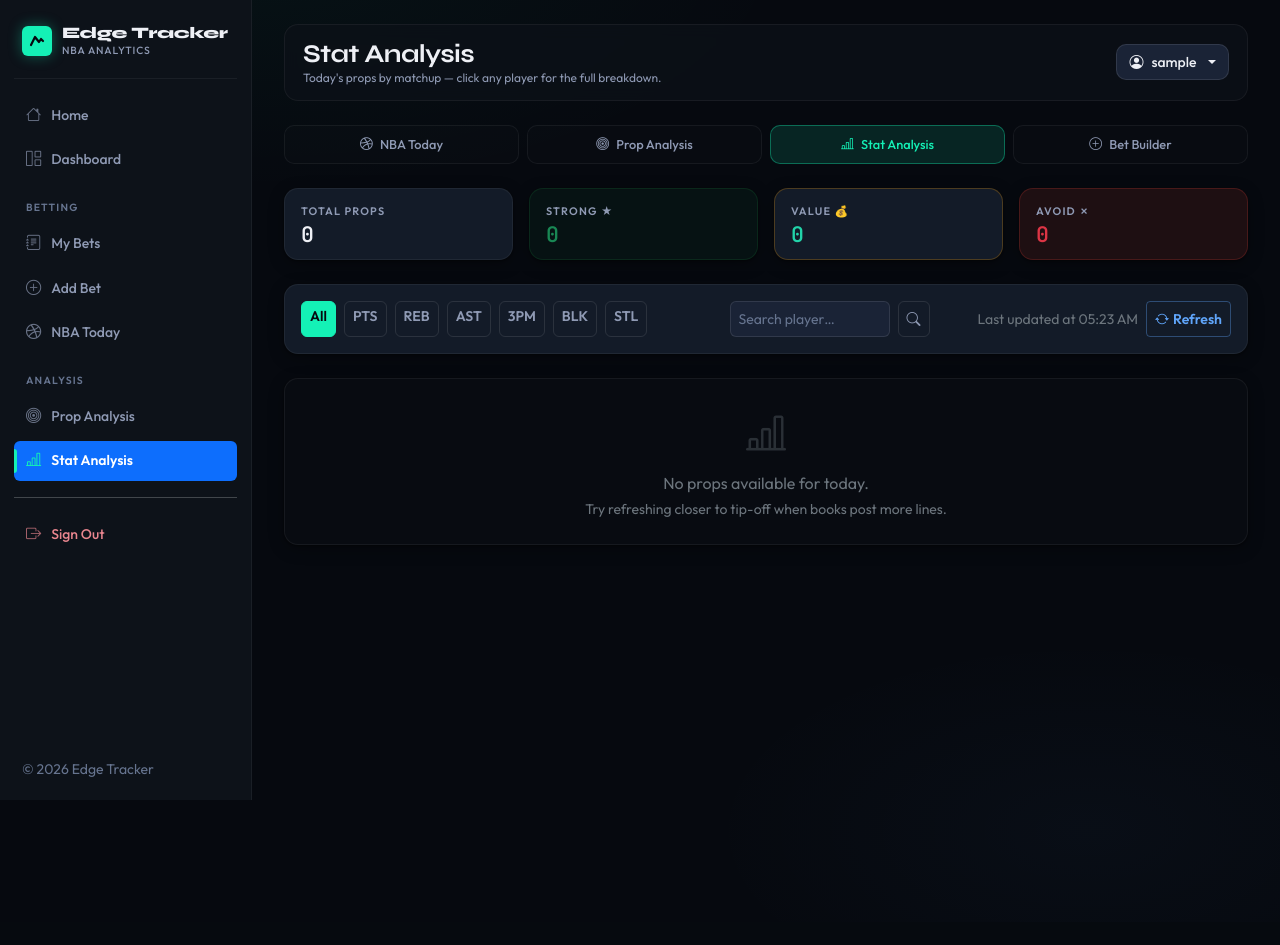
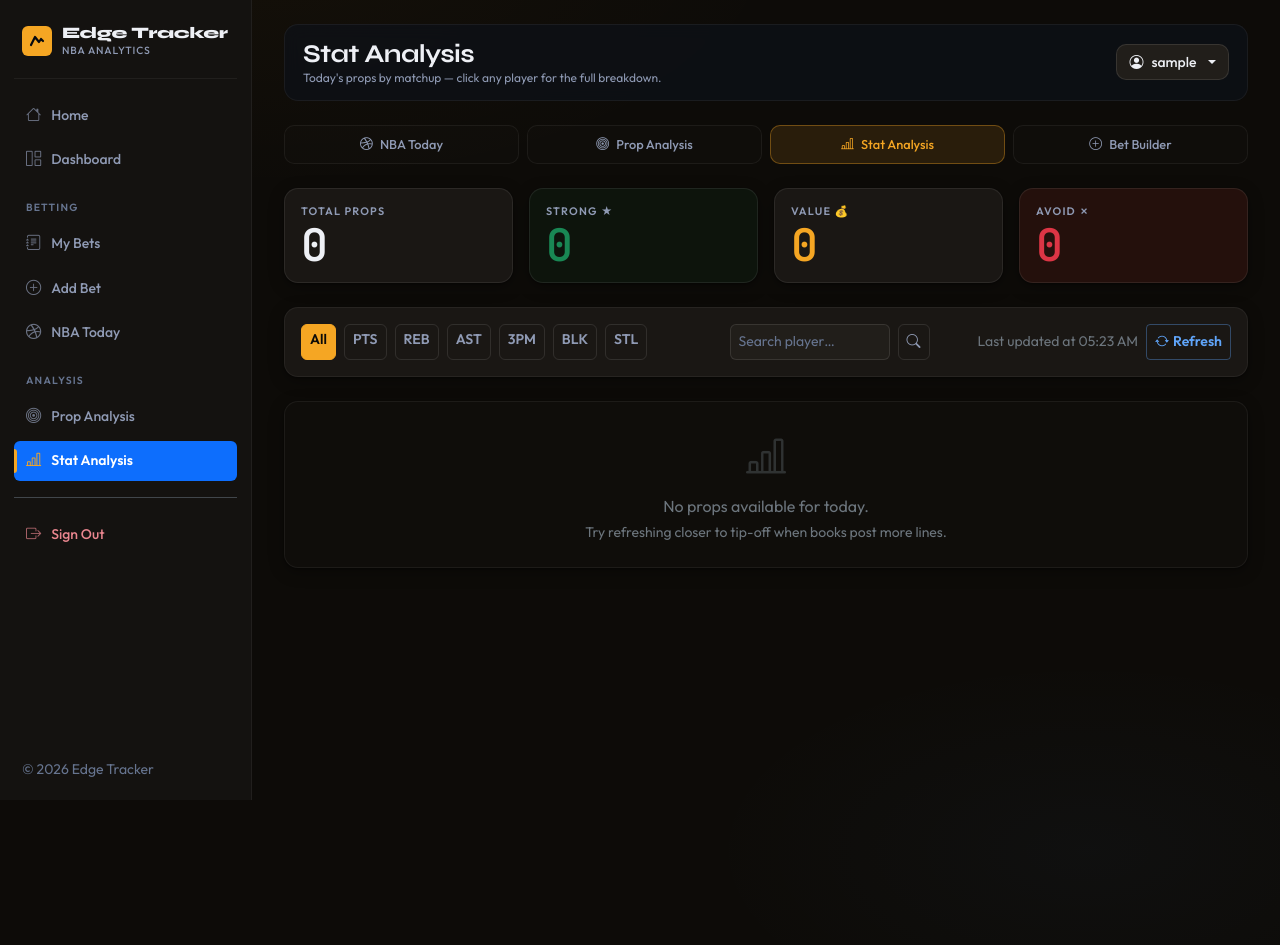
Before and after one commit to Moody24/sports_betting_tracker, a Flask app: page /nba/stat-analysis in a window 1280 px wide. Before the commit the page ends 800 px from the top, so only its background shows below. Run offline with Flask 3, Linux system fonts and the light colour scheme; the visitor is signed in with stand-in values (Sample User, id 1); data that the repository does not hold is empty; some libraries are stand-ins or nearby versions.

Commit message:
feat: replace neon-teal token with amber-gold across theme.css
Co-Authored-By: Claude Sonnet 4.6 <noreply@anthropic.com>

```diff
--- a/app/static/css/theme.css
+++ b/app/static/css/theme.css
@@ -1,28 +1,28 @@
 /* ══════════════════════════════════════════════════════════════════
    Edge Tracker — Design System
-   Obsidian Terminal aesthetic: dark, data-dense, teal neon accents
+   Obsidian Terminal aesthetic: dark, data-dense, amber-gold accents
    Fonts: Syne (headings) · JetBrains Mono (data) · Outfit (body)
 ══════════════════════════════════════════════════════════════════ */
 
 :root {
   /* Backgrounds */
-  --bg:       #06090F;
-  --bg-panel: #0D1219;
-  --bg-elev:  #131B28;
-  --bg-soft:  #1A2336;
-  --bg-hover: #1F2A42;
+  --bg:       #0D0B08;
+  --bg-panel: #141210;
+  --bg-elev:  #1A1714;
+  --bg-soft:  #211E1A;
+  --bg-hover: #272320;
 
   /* Text */
   --text-main:  #EEF0F5;
   --text-muted: #8F9AB4;
   --text-dim:   #66748F;
 
-  /* Accent // neon teal edge */
-  --accent:      #14F1B6;
-  --accent-soft: rgba(20, 241, 182, 0.10);
-  --accent-glow: rgba(20, 241, 182, 0.25);
+  /* Accent // warm amber-gold */
+  --accent:      #F5A623;
+  --accent-soft: rgba(245, 166, 35, 0.10);
+  --accent-glow: rgba(245, 166, 35, 0.25);
   --focus-ring-color: var(--accent);
-  --focus-ring-shadow: rgba(20, 241, 182, 0.18);
+  --focus-ring-shadow: rgba(245, 166, 35, 0.18);
 
   /* Semantic */
   --win:     #22C55E;
@@ -31,7 +31,7 @@
   --loss-bg: rgba(240, 68, 56, 0.10);
   --push:    #94A3B8;
   --push-bg: rgba(148, 163, 184, 0.10);
-  --amber:   #22D3A9;
+  --amber:   #F5A623;
   --info:    #60A5FA;
   --live:    #34D399;
 
@@ -160,13 +160,12 @@ h1, h2, h3, h4, h5, h6,
   display: grid;
   place-items: center;
   flex-shrink: 0;
-  box-shadow: 0 0 14px rgba(20, 241, 182,.35);
 }
 
 .brand-icon svg {
   width: 16px;
   height: 16px;
-  fill: #06090F;
+  fill: #0D0B08;
 }
 
 .brand-name {
@@ -389,10 +388,10 @@ h1, h2, h3, h4, h5, h6,
 
 .kpi-value {
   font-family: 'JetBrains Mono', monospace;
-  font-size: clamp(1.34rem, 1.55vw, 1.6rem);
+  font-size: 2.8rem;
   font-weight: 600;
-  line-height: 1.05;
-  letter-spacing: -0.02em;
+  line-height: 1.0;
+  letter-spacing: -0.03em;
   color: var(--text-main);
 }
 .kpi-value-win { color: var(--win); }
@@ -401,15 +400,15 @@ h1, h2, h3, h4, h5, h6,
 .kpi-value-net-pos { color: var(--win); }
 .kpi-value-net-neg { color: var(--loss); }
 
-/* Legacy kpi-card support */
-.kpi-card { padding: 0.875rem 1rem; }
-.kpi-card-pl-pos  { background: var(--win-bg);  border-color: rgba(34,197,94,.2) !important; }
-.kpi-card-pl-neg  { background: var(--loss-bg); border-color: rgba(240,68,56,.2) !important; }
-.kpi-card-roi-pos { background: rgba(34,197,94,.05);  border-color: rgba(34,197,94,.12) !important; }
-.kpi-card-roi-neg { background: rgba(240,68,56,.05);  border-color: rgba(240,68,56,.12) !important; }
-.kpi-card-wins    { background: rgba(34,197,94,.05);  border-color: rgba(34,197,94,.12) !important; }
-.kpi-card-neutral { background: rgba(96,165,250,.04); border-color: rgba(96,165,250,.10) !important; }
-.kpi-card-value   { border-color: rgba(245,158,11,.25) !important; }
+/* KPI card — uniform border, no colored outlines */
+.kpi-card { padding: 0.875rem 1rem; border: 1px solid rgba(255,255,255,0.08) !important; }
+.kpi-card-pl-pos  { background: var(--win-bg); }
+.kpi-card-pl-neg  { background: var(--loss-bg); }
+.kpi-card-roi-pos { background: rgba(34,197,94,.05); }
+.kpi-card-roi-neg { background: rgba(240,68,56,.05); }
+.kpi-card-wins    { background: rgba(34,197,94,.05); }
+.kpi-card-neutral { }
+.kpi-card-value   { }
 .text-amber { color: var(--amber) !important; }
 
 /* ── Bet list container ────────────────────────────────────────── */
@@ -777,15 +776,15 @@ h1, h2, h3, h4, h5, h6,
 .btn-primary {
   background: var(--accent);
   border-color: var(--accent);
-  color: #06090F;
+  color: #0D0B08;
   font-weight: 600;
   border-radius: var(--r-sm);
 }
 .btn-primary:hover, .btn-primary:focus {
   background: #e0a820;
   border-color: #e0a820;
-  color: #06090F;
-  box-shadow: 0 0 0 2px var(--accent-glow);
+  color: #0D0B08;
+  box-shadow: 0 0 0 2px rgba(245, 166, 35, 0.30);
 }
 .btn {
   transition: transform 0.12s ease, box-shadow 0.12s ease, background-color 0.12s ease, border-color 0.12s ease;
@@ -2705,8 +2703,8 @@ a:hover {
   background: var(--bg-soft);
 }
 .ux-flow-link.is-active {
-  border-color: rgba(20, 241, 182, .35);
-  background: rgba(20, 241, 182, 0.12);
+  border-color: rgba(245, 166, 35, .35);
+  background: rgba(245, 166, 35, 0.12);
   color: var(--accent);
 }
 .today-toolbar {
```
Also changed, not shown: other parts of app/static/css/theme.css (+106 -45 lines).
